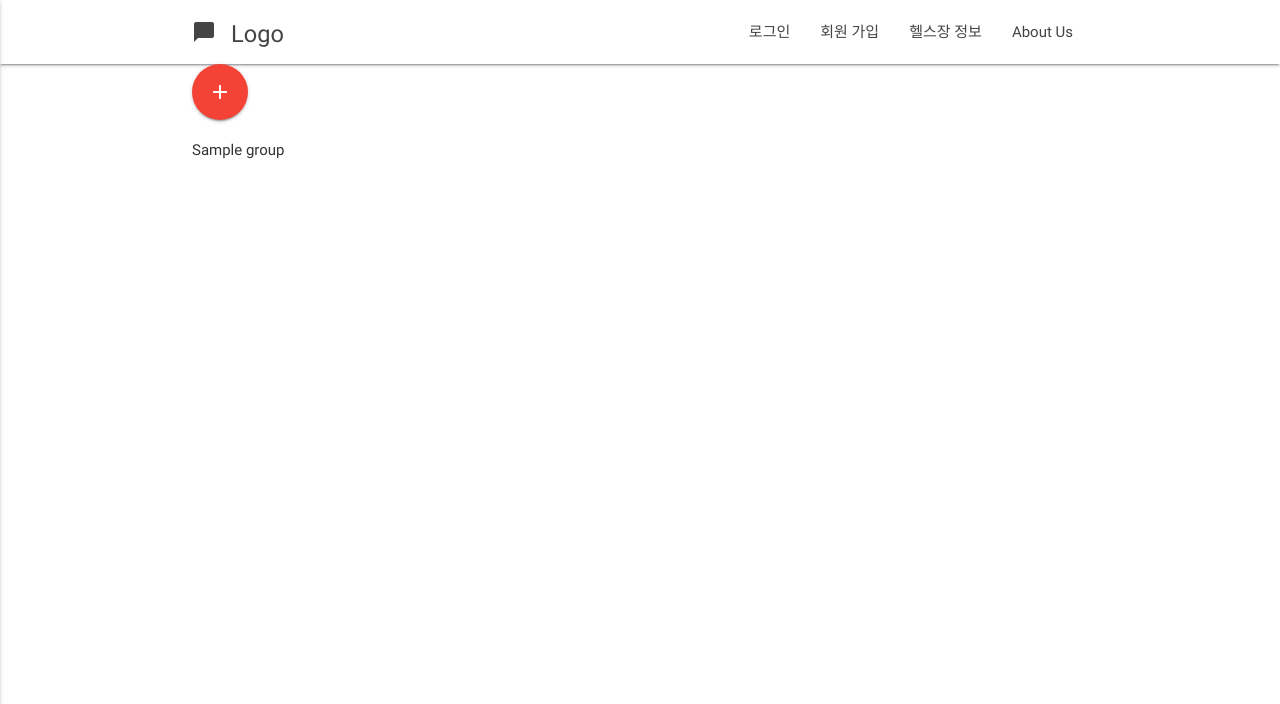
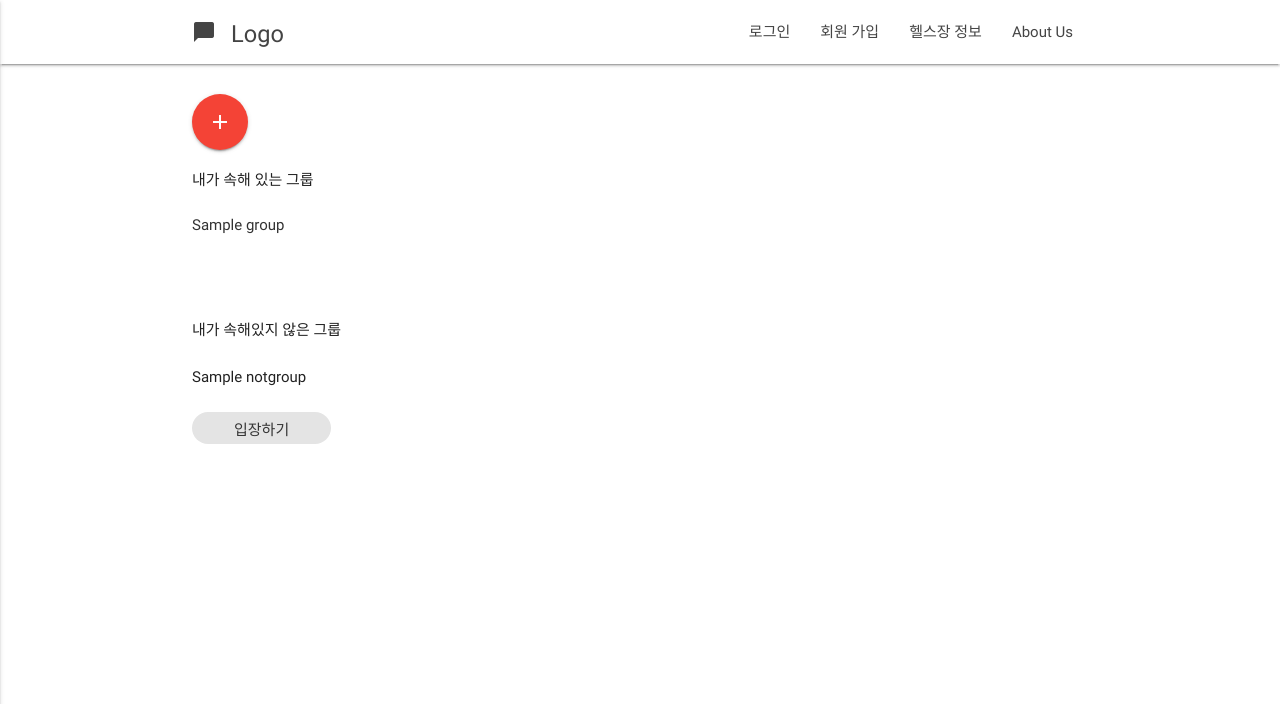
Before and after one commit to iceCreamParlor/backup_project_healthycash, a Django app: template profiles/templates/group.html in a window 1280 px wide. Shown: the top 704 px of the page. Run offline with Django 3.2, Linux system fonts and the light colour scheme; the template is opened without the code that fills it: most values are stand-ins (such as "Sample title", 1, 10 or a date in 2020); some libraries are stand-ins or nearby versions.

Commit message:
그룹 기능 수정

```diff
--- a/profiles/templates/group.html
+++ b/profiles/templates/group.html
@@ -8,12 +8,28 @@ HealthyCash
 {%endblock head%}
 {%block content%}
 
-<div class="container">
+<div class="container" style="margin-top:30px">
     <a href="/profiles/group/create/" class="btn-floating btn-large waves-effect waves-light red"><i class="material-icons">add</i></a>
     {% if groups %}
+    <p>내가 속해 있는 그룹</p>
     {% for group in groups %}
     <p><a href="/profiles/group/detail/{{group.id}}">{{group.name}}</a></p>
     {% endfor %}
     {% endif %}
+    {% if notgroups %}
+    <br><br>
+    <p>내가 속해있지 않은 그룹</p>
+    {% for notgroup in notgroups %}
+    <p>
+        <!-- <a href="/profiles/group/detail/{{notgroup.id}}">{{notgroup.name}}</a> -->
+        {{notgroup.name}}
+        <a href="/profiles/group/register/{{notgroup.id}}" class="waves-effect waves-teal btn-flat">
+            <div class="chip">
+                입장하기
+            </div>
+        </a>
+    </p>
+    {% endfor %}
+    {% endif %}
 </div>
 {% endblock content %}
--- a/profiles/templates/group_detail.html
+++ b/profiles/templates/group_detail.html
@@ -8,12 +8,17 @@ HealthyCash
 {%endblock head%}
 {%block content%}
 <div class="container">
+    {%if request.user in members%}
     <p>그룹 이름 : {{groupname}}</p>
     {%for member in members%}
     <p>{{member.username}}  || 운동하러 간 날 수 : {{member.profile.exercised}}</p>
     {%endfor%}
     <a href="/profiles/group/update/{{groupid}}" class="waves-effect waves-light btn">초대하기</a>
     <a href="/profiles/group/exit/{{groupid}}" class="waves-effect waves-light btn">나가기</a>
+
+    {% else %}
+    <a href="/profiles/group/register/{{groupid}}" class="waves-effect waves-light btn">입장하기</a>
+    {%endif%}
 </div>
 
 {%endblock content%}
--- a/profiles/urls.py
+++ b/profiles/urls.py
@@ -5,6 +5,7 @@ from django.views.generic import TemplateView
 from .views import (
     mypage, group, group_create, group_create_confirm,
     group_detail, group_update, group_exit, group_update_confirm,
+    group_register,
 )
 
 
@@ -16,6 +17,7 @@ urlpatterns = [
     url(r'^group/detail/(?P<pk>[\d]+)/$', group_detail, name='group_detail'),
     url(r'^group/update/(?P<pk>[\d]+)/$', group_update, name='group_update'),
     url(r'^group/update/confirm/(?P<pk>[\d]+)/$', group_update_confirm, name='group_update_confirm'),
+    url(r'^group/register/(?P<pk>[\d]+)/$', group_register, name='group_register'),
     url(r'^group/exit/(?P<pk>[\d]+)/$', group_exit, name='group_exit'),
 
 ]
```
Also changed, not shown: profiles/views.py (+12 -1 lines), db.sqlite3.
